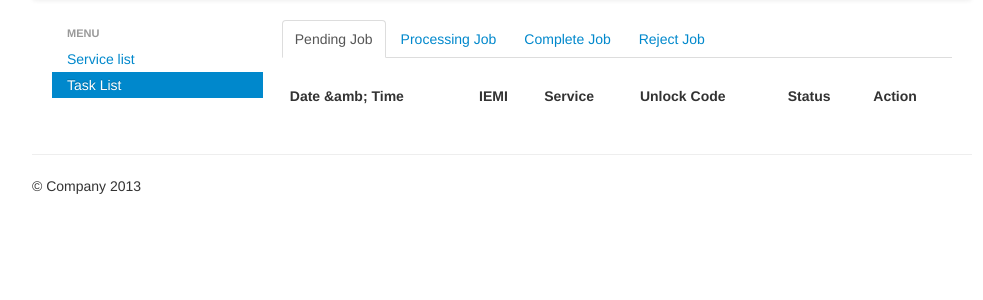
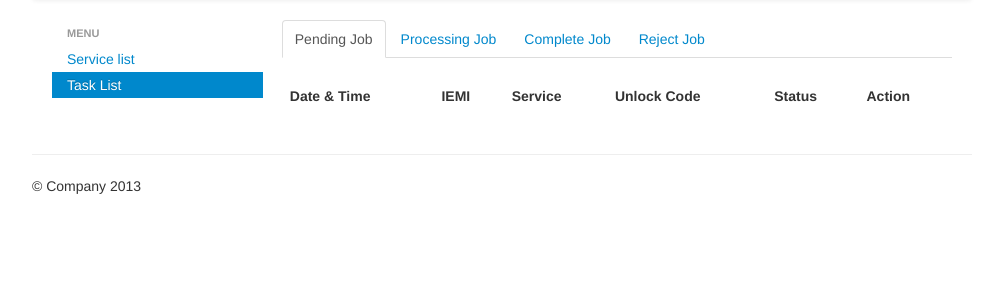
Before and after one commit to stellatse/alpha, a Django app: page /s/tasks/ in a window 1280 px wide. Shown: the part 42-342 px from the top of the page, without its empty margins (138-1121 px from the left). Run offline with Django 3.2, Linux system fonts and the light colour scheme; data that the repository does not hold is empty; parts of the project's set-up code (start-up, migrations or seed data) failed here and were passed over; some libraries are stand-ins or nearby versions.

Commit message:
fix typo

```diff
--- a/templates/unk/services/task_list.html
+++ b/templates/unk/services/task_list.html
@@ -16,7 +16,7 @@
 <table class="table table-hover">
   <thead>
     <tr>
-      <th>Date &amb; Time</th>
+      <th>Date &amp; Time</th>
       <th>IEMI</th>
       <th>Service</th>
       <th>Unlock Code</th>
```
